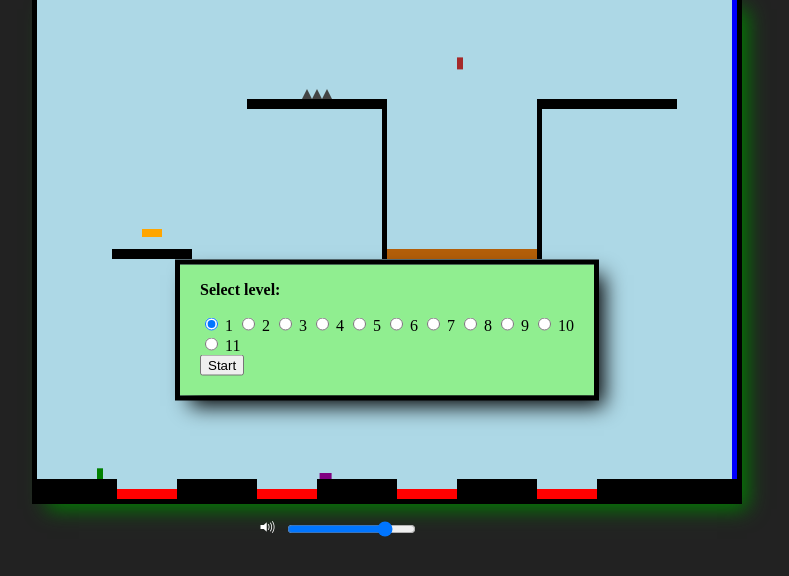
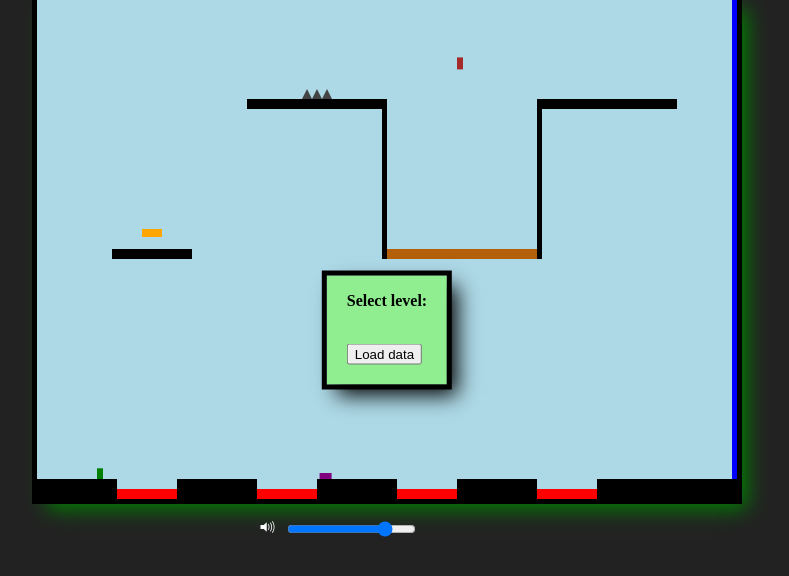
Before and after one commit to CGally/Platformer, a PHP site: page /index.html in a window 1280 px wide. Shown: the part 110-686 px from the top of the page, without its empty margins (253-1042 px from the left). Run offline with PHP 8.4, Linux system fonts and the light colour scheme; some libraries are stand-ins or nearby versions.

Commit message:
save progress

```diff
--- a/index.html
+++ b/index.html
@@ -49,19 +49,20 @@
   <div id='start'>
     <form name='levelSelect'>
       <p><strong>Select level: </strong></p>
-      <input type="radio" name="selectedLevel" checked> 1
-      <input type="radio" name="selectedLevel"> 2
-      <input type="radio" name="selectedLevel"> 3
-      <input type="radio" name="selectedLevel"> 4
-      <input type="radio" name="selectedLevel"> 5
-      <input type="radio" name="selectedLevel"> 6
-      <input type="radio" name="selectedLevel"> 7
-      <input type="radio" name="selectedLevel"> 8
-      <input type="radio" name="selectedLevel"> 9
-      <input type="radio" name="selectedLevel"> 10 </br>
-      <input type="radio" name="selectedLevel"> 11
+      <input class='levelRadio' type="radio" name="selectedLevel" checked> <span class='num'>1</span>
+      <input class='levelRadio' type="radio" name="selectedLevel"> <span class='num'>2</span>
+      <input class='levelRadio' type="radio" name="selectedLevel"> <span class='num'>3</span>
+      <input class='levelRadio' type="radio" name="selectedLevel"> <span class='num'>4</span>
+      <input class='levelRadio' type="radio" name="selectedLevel"> <span class='num'>5</span>
+      <input class='levelRadio' type="radio" name="selectedLevel"> <span class='num'>6</span>
+      <input class='levelRadio' type="radio" name="selectedLevel"> <span class='num'>7</span>
+      <input class='levelRadio' type="radio" name="selectedLevel"> <span class='num'>8</span>
+      <input class='levelRadio' type="radio" name="selectedLevel"> <span class='num'>9</span>
+      <input class='levelRadio' type="radio" name="selectedLevel"> <span class='num'>10</span></br>
+      <input class='levelRadio' type="radio" name="selectedLevel"> <span class='num'>11</span>
     </form>
     <button id='startBtn' onclick="gameStart()">Start</button>
+    <button id='loadBtn' onclick="loadData()">Load data</button>
     <button class='cancelBtn'>Cancel</button>
   </div>
   <canvas id="canvas" width="700" height="500"></canvas>
--- a/main.css
+++ b/main.css
@@ -91,6 +91,14 @@ canvas {
   z-index: 1;
 }
 
+.levelRadio {
+  display: none;
+}
+
+.num {
+  display: none;
+}
+
 #volume-control {
   display: block;
   margin-left: auto;
--- a/scripts/app.js
+++ b/scripts/app.js
@@ -3,6 +3,7 @@ var canvas = document.getElementById("canvas"),
     header = document.getElementById("header"),
     menu = document.getElementById("menuBtn"),
     start = document.getElementById("start"),
+    num = document.getElementsByClassName('num'),
     keys = [],
     platforms,
     iplatforms,
@@ -16,6 +17,7 @@ var canvas = document.getElementById("canvas"),
     currentLevel = 1,
     player,
     goal,
+    g,
     swooshSound = new buzz.sound("/sounds/swoosh.mp3", { volume: 70 }),
     powerUpSound = new buzz.sound("/sounds/powerup.wav", { volume: 70 }),
     gameSound = new buzz.sound("/sounds/game.mp3", { volume: 35 }),
@@ -38,6 +40,17 @@ function setLevel() {
   for(var i = 0; i < document.levelSelect.selectedLevel.length; i++){
     if(document.levelSelect.selectedLevel[i].checked === true) {
       level = i;
+    }
+  }
+};
+
+function setLevelSelect() {
+  for(var i = 0; i < document.levelSelect.selectedLevel.length; i++){
+    if(g < i) {
+      document.levelSelect.selectedLevel[i].style.display = 'none'
+    } else if(g > i) {
+      num[i].style.display = 'inline-block';
+      document.levelSelect.selectedLevel[i].style.display = 'inline-block'
     }
   }
 };
@@ -193,6 +206,12 @@ function gameStart() {
   cancelBtn[2].style.display = 'inline-block'
 };
 
+function loadData() {
+  startBtn.style.display = 'inline-block';
+  g = f;
+  setLevelSelect();
+}
+
 document.body.addEventListener("keydown", function (e) {
   keys[e.keyCode] = true;
 });
@@ -235,6 +254,7 @@ menu.addEventListener('click', function() {
 });
 
 window.onload = function() {
+  startBtn.style.display = 'none'
   cancelBtn[2].style.display = 'none'
   header.textContent = 'Level ' + currentLevel;
   levels.push(levelOne);
--- a/scripts/firebase.js
+++ b/scripts/firebase.js
@@ -17,25 +17,21 @@ var signUpModalBtn = document.getElementById("signUpModalBtn"),
     uid;
 
 function saveProgress(uid, level) {
-  ref.child(uid).set({
-    level: level
-  })
-};
-
-function setLevel(uid) {
-  return ref.child(uid).child('level').once('value').then(function(snapshot) {
-    console.log(snapshot.val())
-    return snapshot.val();
-  }, function(error) {
-    console.error(error);
-  });
+  console.log(g)
+  if(g < level) {
+    ref.child(uid).set({
+      level: level
+    });
+  }
 };
 
 firebase.auth().onAuthStateChanged(function(user) {
   if (user) {
     uid = firebase.auth().currentUser.uid;
-    f = setLevel(uid);
-    console.log(f);
+    ref.child(uid).child('level').on('value', function(snapshot) {
+      console.log(snapshot.val())
+      f = snapshot.val();
+    })
     signUpModalBtn.style.display = 'none';
     loginModalBtn.style.display = 'none';
     signUpModal.style.display = 'none';
```
